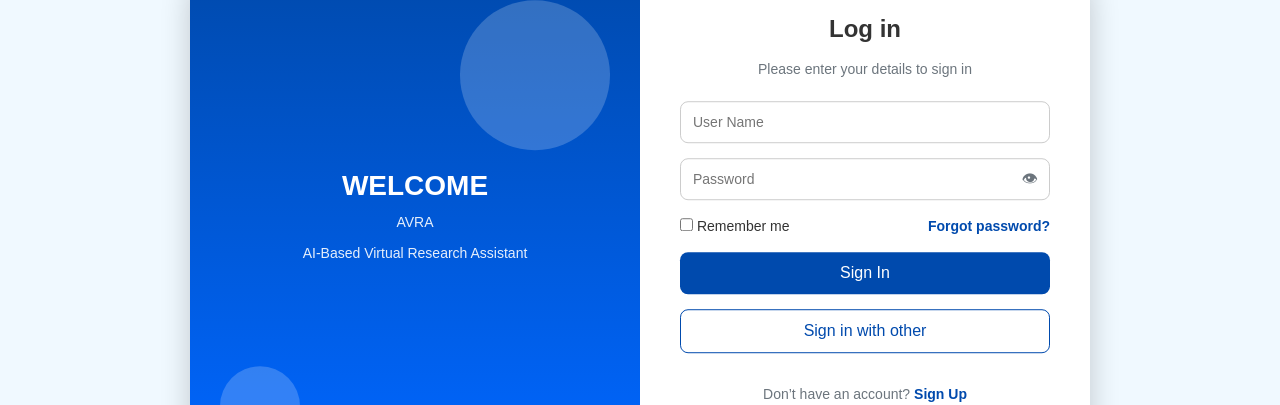
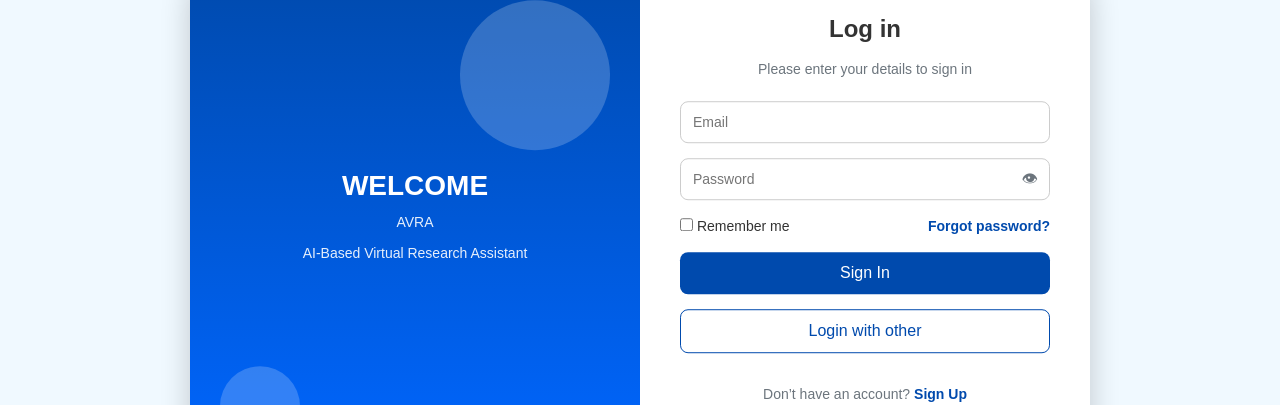
Before and after one commit to AnjaliRawatAR/AI-based-virtual-research-assistant, a React (Vite) app in the folder Frontend/: page /login in a window 1280 px wide. Shown: the part 182-587 px from the top of the page. Built offline with nearby package versions, Linux system fonts and the light colour scheme.

Commit message:
hgesdhxm

```diff
--- a/Frontend/src/components/Login.jsx
+++ b/Frontend/src/components/Login.jsx
@@ -56,7 +56,7 @@ const Login = () => {
             <div className="input-group">
               <input
                 type="email"
-                placeholder="User Name"
+                placeholder="Email"
                 value={email}
                 onChange={(e) => setEmail(e.target.value)}
                 required
@@ -90,7 +90,7 @@ const Login = () => {
               Sign In
             </button>
 
-            <button className="btn-secondary">Sign in with other</button>
+            <button className="btn-secondary">Login with other</button>
 
             <p className="signup-link">
               Don’t have an account? <Link to="/signup">Sign Up</Link>
```
